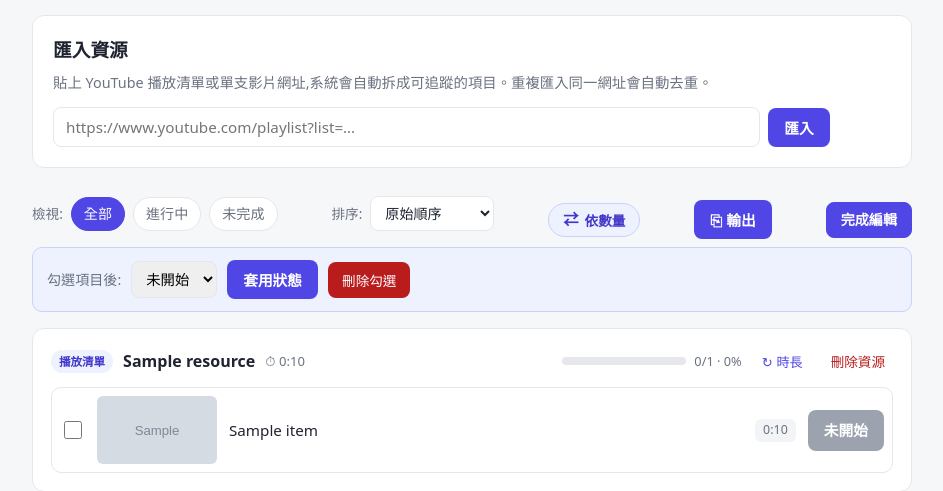
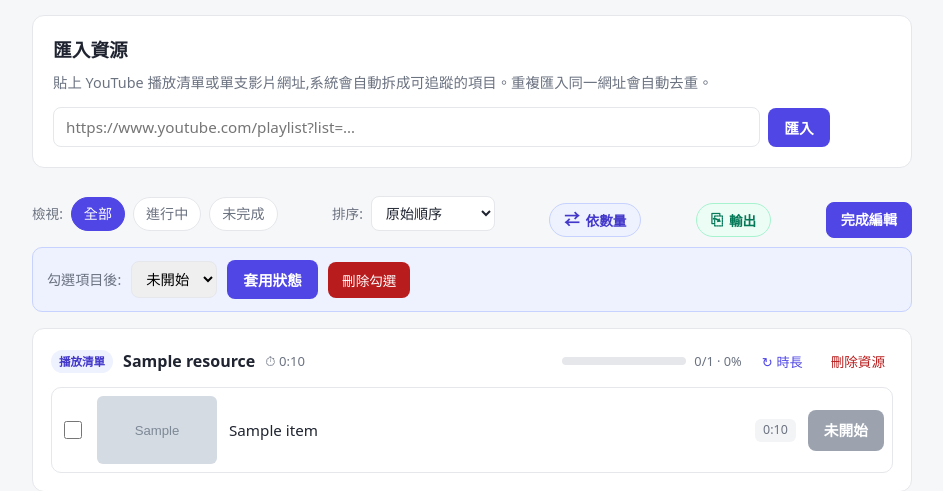
Before and after one commit to ccyyoyo/LearnHub, a FastAPI app: page /subjects/1?filter=all&sort=original&edit=1 in a window 1280 px wide. Shown: the part 159-650 px from the top of the page, without its empty margins (168-1111 px from the left). Run offline with FastAPI, Linux system fonts and the light colour scheme; tables that the repository leaves empty hold one stand-in row (values such as "Sample post"); grey boxes marked "Sample" are stand-in pictures.

Commit message:
style: add .btn-export pill styling
Co-Authored-By: Claude Opus 4.8 <noreply@anthropic.com>

```diff
--- a/app/static/styles.css
+++ b/app/static/styles.css
@@ -117,6 +117,14 @@ button:disabled { opacity: .6; cursor: progress; }
 }
 .btn-mode:hover { background: #e0e7ff; }
 .btn-mode .mode-ico { font-size: .95rem; line-height: 1; }
+
+.btn-export {
+  display: inline-flex; align-items: center; gap: 6px;
+  background: #ecfdf5; color: #047857; border: 1px solid #a7f3d0;
+  border-radius: 999px; padding: 6px 14px; font-size: .85rem; font-weight: 600;
+}
+.btn-export:hover { background: #d1fae5; }
+.btn-export .export-ico { font-size: .95rem; line-height: 1; }
 
 /* Count/time label swap, driven by the root mode class. Shared by the toolbar
    button, the resource progress labels, and the floating widget faces. */
```
